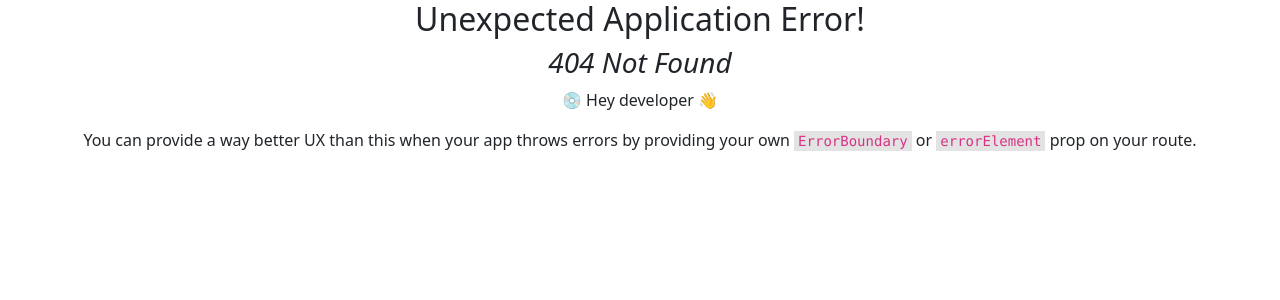
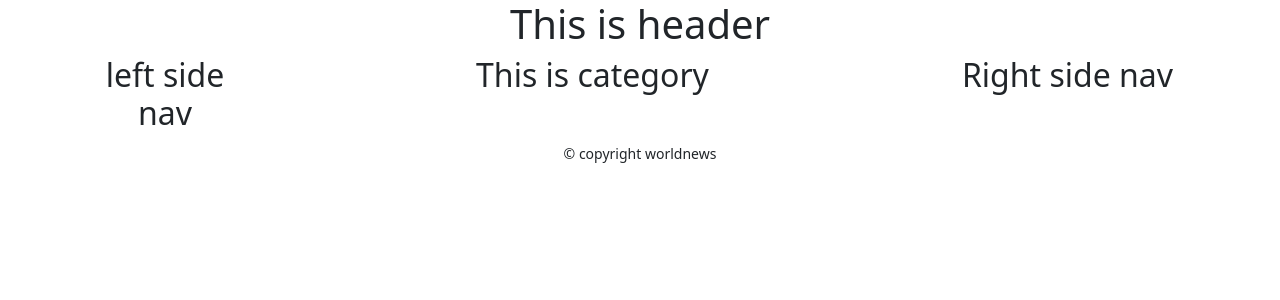
Before and after one commit to RahatRezwan/world-news, a React (Create React App) app: page /category/1 in a window 1280 px wide. Before the commit this address had no page. Shown: the top 300 px of the page. Built offline with nearby package versions, Linux system fonts and the light colour scheme.

Commit message:
Setup basic routes

```diff
--- /dev/null
+++ b/src/Pages/Category/Category/Category.js
@@ -0,0 +1,11 @@
+import React from "react";
+
+const Category = () => {
+   return (
+      <div>
+         <h2>This is category</h2>
+      </div>
+   );
+};
+
+export default Category;
--- /dev/null
+++ b/src/Pages/News/News/News.js
@@ -0,0 +1,11 @@
+import React from "react";
+
+const News = () => {
+   return (
+      <div>
+         <h2>This is news</h2>
+      </div>
+   );
+};
+
+export default News;
--- a/src/Pages/Shared/Footer/Footer.js
+++ b/src/Pages/Shared/Footer/Footer.js
@@ -3,7 +3,9 @@ import React from "react";
 const Footer = () => {
    return (
       <div>
-         <h2>Footer</h2>
+         <p>
+            <small>© copyright worldnews</small>
+         </p>
       </div>
    );
 };
--- a/src/layouts/Main.js
+++ b/src/layouts/Main.js
@@ -1,6 +1,7 @@
 import React from "react";
 import { Col, Container, Row } from "react-bootstrap";
 import { Outlet } from "react-router-dom";
+import Footer from "../Pages/Shared/Footer/Footer";
 import Header from "../Pages/Shared/Header/Header";
 import LeftSideNav from "../Pages/Shared/LeftSideNav/LeftSideNav";
 import RightSideNav from "../Pages/Shared/RightSideNav/RightSideNav";
@@ -22,6 +23,7 @@ const Main = () => {
                </Col>
             </Row>
          </Container>
+         <Footer />
       </div>
    );
 };
```
Also changed, not shown: src/Routes/Routes/Routes.js (+17 -0 lines).
